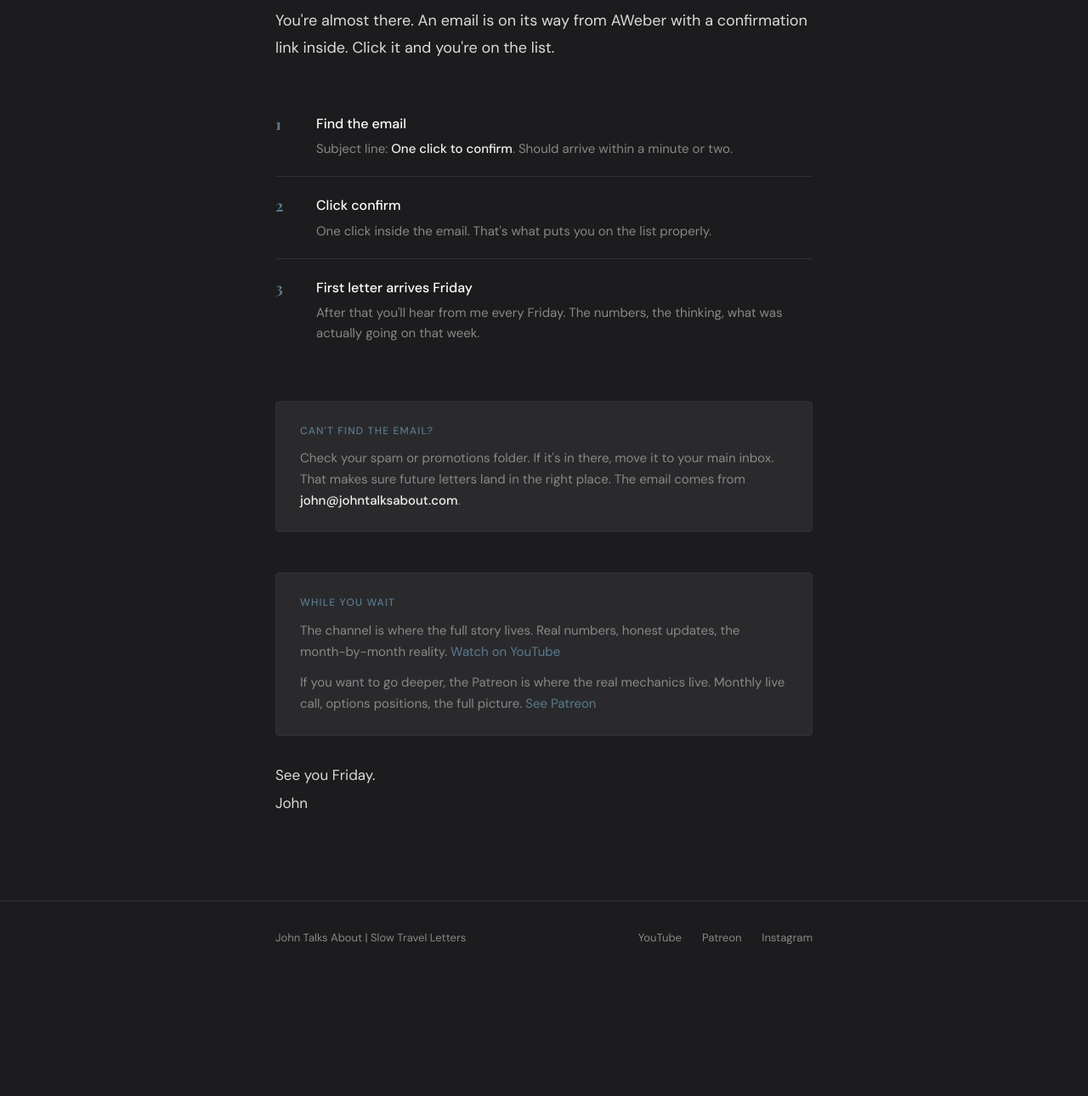
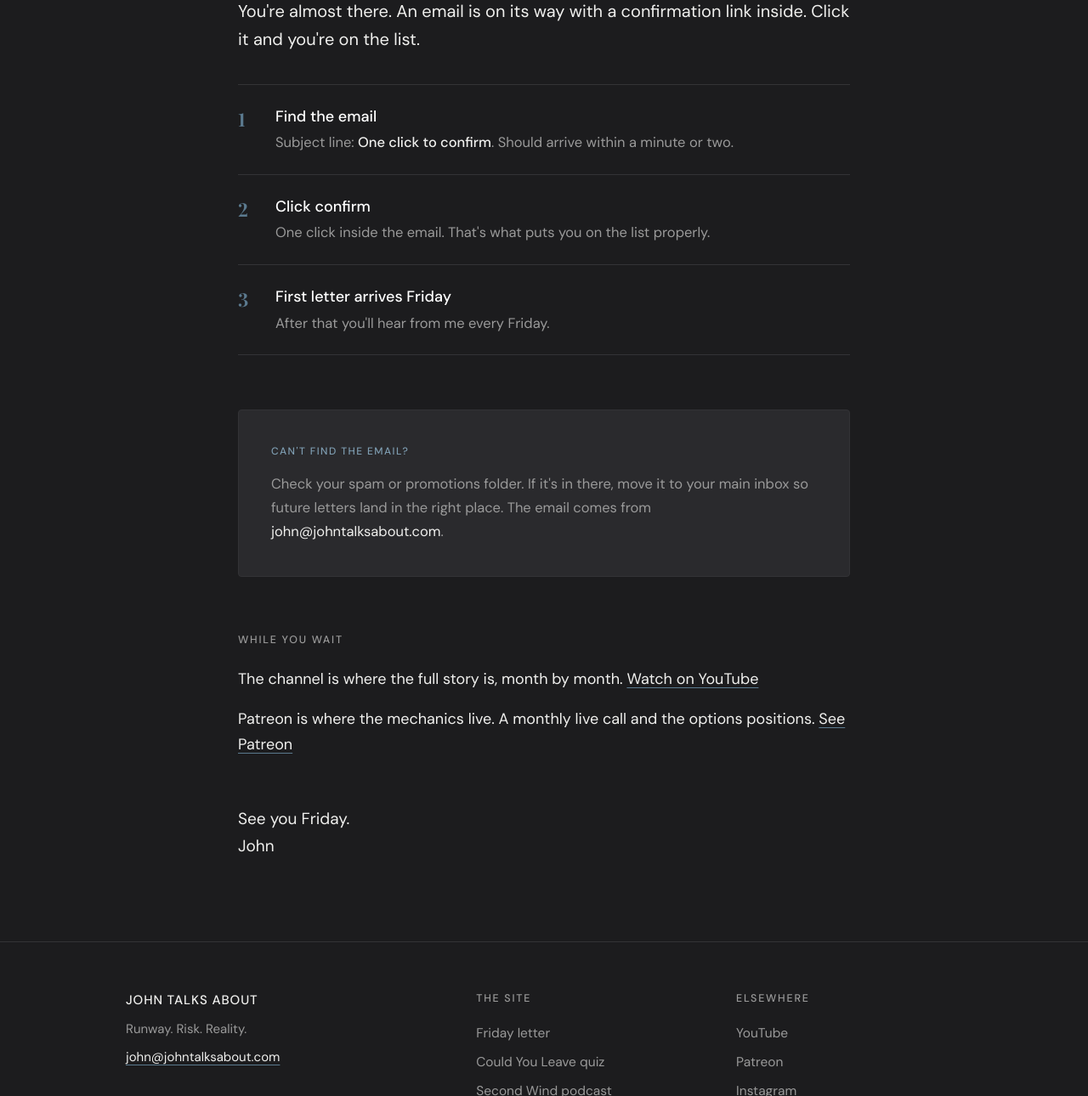
Before and after one commit to JohnTalksAbout/johntalksabout.github.io, a plain HTML site: page check-email/index.html in a window 1280 px wide. Shown: the part 320-1610 px from the top of the page at 85% size. Before the commit the page ends 1467 px from the top, so only its background shows below. Drawn offline with nearby package versions, Linux system fonts and the light colour scheme.

Commit message:
Add files via upload

```diff
--- a/check-email/index.html
+++ b/check-email/index.html
@@ -12,126 +12,53 @@
 <meta property="og:title" content="Check your inbox | John Talks About">
 <meta property="og:description" content="One step to go. Confirm your email to get the Friday letter.">
 <meta property="og:url" content="https://www.johntalksabout.com/check-email/">
-<meta name="twitter:card" content="summary">
-<link rel="preconnect" href="https://fonts.googleapis.com">
-<link rel="preconnect" href="https://fonts.gstatic.com" crossorigin>
-<link rel="stylesheet" href="https://fonts.googleapis.com/css2?family=Playfair+Display:wght@400;700&family=DM+Sans:wght@300;400;500&display=swap">
-<style>
-*{box-sizing:border-box;margin:0;padding:0}
-html{background:#1C1C1E}
-body{background:#1C1C1E;color:#F0F0EE;font-family:'DM Sans',system-ui,sans-serif;font-weight:400;line-height:1.7;font-size:17px;-webkit-font-smoothing:antialiased;margin:0;min-height:100vh}
-.jta-inner{max-width:680px;margin:0 auto;padding:0 24px}
-nav{border-bottom:1px solid #333336;padding:20px 0}
-.jta-nav{display:flex;align-items:center}
-.nav-brand{font-weight:500;font-size:15px;color:#F0F0EE;text-decoration:none;letter-spacing:.04em;text-transform:uppercase}
-.nav-link{font-size:14px;color:#888;text-decoration:none}
-.main{padding:80px 0 100px}
-.kicker{font-size:12px;font-weight:500;letter-spacing:.12em;text-transform:uppercase;color:#5B7A8F;margin-bottom:24px;display:flex;align-items:center;gap:10px}
-.kicker::after{content:'';display:block;width:32px;height:1px;background:#5B7A8F}
-h1.jta-h1{text-transform:none !important;font-family:'Playfair Display',Georgia,serif;font-size:clamp(32px,5vw,46px);font-weight:700;line-height:1.2;color:#fff;margin-bottom:28px;letter-spacing:-.01em}
-.body-text{font-size:18px;line-height:1.75;opacity:.9;margin-bottom:40px}
-.body-text p+p{margin-top:16px}
-.steps{list-style:none;margin-bottom:48px}
-.steps li{padding:20px 0;border-bottom:1px solid #333336;display:grid;grid-template-columns:32px 1fr;gap:16px;align-items:start}
-.steps li:last-child{border-bottom:none}
-.step-num{font-family:'Playfair Display',Georgia,serif;font-size:18px;font-weight:700;color:#5B7A8F;line-height:1.6}
-.step-title{font-weight:500;color:#fff;font-size:16px;margin-bottom:4px}
-.step-body{font-size:15px;color:#888;line-height:1.6}
-.step-body strong{color:#F0F0EE;font-weight:500}
-.note{background:#2A2A2D;border:1px solid #333336;border-radius:4px;padding:24px 28px;margin-bottom:48px}
-.note-label{font-size:12px;font-weight:500;letter-spacing:.1em;text-transform:uppercase;color:#5B7A8F;margin-bottom:10px}
-.note-text{font-size:15px;color:#888;line-height:1.65}
-.note-text strong{color:#F0F0EE;font-weight:500}
-.sign-off{font-size:17px;opacity:.9;line-height:1.7}
-.sign-off p+p{margin-top:4px}
-footer.jta-footer{border-top:1px solid #333336;padding:32px 0}
-.footer-inner{display:flex;align-items:center;justify-content:space-between;flex-wrap:wrap;gap:16px}
-.footer-brand{font-size:13px;color:#888}
-.footer-links{display:flex;gap:24px}
-.footer-links a{font-size:13px;color:#888;text-decoration:none}
-@media(max-width:600px){.main{padding:56px 0 80px}.note{padding:20px}.footer-inner{flex-direction:column;align-items:flex-start}}
-
-.jta-nav{flex-wrap:wrap;gap:8px 24px}
-@media(max-width:600px){.jta-nav>div{gap:14px !important}.nav-brand{font-size:13px}.nav-link{font-size:13px}.jta-nav>a.nav-link{display:none}}
-a:focus-visible,button:focus-visible,input:focus-visible{outline:2px solid #5B7A8F;outline-offset:2px}
-</style>
+<meta property="og:image" content="https://www.johntalksabout.com/assets/share.jpg">
+<meta property="og:image:width" content="1200">
+<meta property="og:image:height" content="630">
+<meta name="twitter:card" content="summary_large_image">
+<meta name="theme-color" content="#1C1C1E">
+<link rel="icon" type="image/png" sizes="48x48" href="/assets/icon-48.png">
+<link rel="apple-touch-icon" href="/assets/icon-180.png">
+<link rel="preload" href="/assets/fonts/playfair-display-latin-700-normal.woff2" as="font" type="font/woff2" crossorigin>
+<link rel="preload" href="/assets/fonts/dm-sans-latin-400-normal.woff2" as="font" type="font/woff2" crossorigin>
+<link rel="stylesheet" href="/assets/site.css">
 </head>
 <body>
-
-<nav>
-  <div class="jta-inner jta-nav">
-    <div style="display:flex;align-items:center;gap:24px">
-      <a href="/" class="nav-brand">John Talks About</a>
-      <a href="/subscribe/" class="nav-link" style="color:#5B7A8F">Newsletter</a>
-      <a href="/work-with-me/" class="nav-link">Work With Me</a>
-    </div>
-    <a href="https://youtube.com/@JohnTalksUK" class="nav-link" target="_blank" rel="noopener" style="margin-left:auto">21k on YouTube</a>
+<a class="skip" href="#main">Skip to content</a>
+<header class="site-head"><div class="wrap head-row">
+  <a class="brand" href="/"><img src="/assets/john-small.jpg" width="64" height="64" alt="">John Talks About</a>
+  <nav class="site-nav" aria-label="Main"><a href="/subscribe/">Newsletter</a><a href="/could-you-leave/">Quiz</a><a href="/#podcast">Podcast</a><a href="/work-with-me/">Work With Me</a><a class="nav-cta" href="https://www.patreon.com/cw/JohnTalksAbout" target="_blank" rel="noopener">Patreon</a></nav>
+</div></header>
+<main id="main">
+<div class="page"><div class="wrap"><div class="narrow">
+  <div class="kicker">Slow Travel Letters</div>
+  <h1 class="page-h1">One step to go. Check your inbox.</h1>
+  <p class="lead">You're almost there. An email is on its way with a confirmation link inside. Click it and you're on the list.</p>
+  <ol class="steps">
+    <li><div><b>Find the email</b><span>Subject line: <strong style="color:var(--text);font-weight:500">One click to confirm</strong>. Should arrive within a minute or two.</span></div></li>
+    <li><div><b>Click confirm</b><span>One click inside the email. That's what puts you on the list properly.</span></div></li>
+    <li><div><b>First letter arrives Friday</b><span>After that you'll hear from me every Friday.</span></div></li>
+  </ol>
+  <div class="box block">
+    <div class="card-eyebrow">Can't find the email?</div>
+    <p style="font-size:16.5px;color:var(--muted)">Check your spam or promotions folder. If it's in there, move it to your main inbox so future letters land in the right place. The email comes from <span style="color:var(--text)">john@johntalksabout.com</span>.</p>
   </div>
-</nav>
-
-<div class="main">
-  <div class="jta-inner">
-
-    <div class="kicker">Slow Travel Letters</div>
-    <h1 class="jta-h1">One step to go. Check your inbox.</h1>
-
-    <div class="body-text">
-      <p>You're almost there. An email is on its way from AWeber with a confirmation link inside. Click it and you're on the list.</p>
-    </div>
-
-    <ul class="steps">
-      <li>
-        <div class="step-num">1</div>
-        <div>
-          <div class="step-title">Find the email</div>
-          <div class="step-body">Subject line: <strong>One click to confirm</strong>. Should arrive within a minute or two.</div>
-        </div>
-      </li>
-      <li>
-        <div class="step-num">2</div>
-        <div>
-          <div class="step-title">Click confirm</div>
-          <div class="step-body">One click inside the email. That's what puts you on the list properly.</div>
-        </div>
-      </li>
-      <li>
-        <div class="step-num">3</div>
-        <div>
-          <div class="step-title">First letter arrives Friday</div>
-          <div class="step-body">After that you'll hear from me every Friday. The numbers, the thinking, what was actually going on that week.</div>
-        </div>
-      </li>
-    </ul>
-
-    <div class="note">
-      <div class="note-label">Can't find the email?</div>
-      <p class="note-text">Check your spam or promotions folder. If it's in there, move it to your main inbox. That makes sure future letters land in the right place. The email comes from <strong>john@johntalksabout.com</strong>.</p>
-    </div>
-
-    <div class="note" style="margin-bottom:32px">
-      <div class="note-label">While you wait</div>
-      <p class="note-text">The channel is where the full story lives. Real numbers, honest updates, the month-by-month reality. <a href="https://youtube.com/@JohnTalksUK" target="_blank" rel="noopener" style="color:#5B7A8F;text-decoration:none">Watch on YouTube</a></p>
-      <p class="note-text" style="margin-top:12px">If you want to go deeper, the Patreon is where the real mechanics live. Monthly live call, options positions, the full picture. <a href="https://patreon.com/johntalksabout" target="_blank" rel="noopener" style="color:#5B7A8F;text-decoration:none">See Patreon</a></p>
-    </div>
-
-    <div class="sign-off">
-      <p>See you Friday.</p>
-      <p>John</p>
-    </div>
-
+  <div class="block prose">
+    <div class="label">While you wait</div>
+    <p>The channel is where the full story is, month by month. <a class="textlink" href="https://youtube.com/@JohnTalksUK" target="_blank" rel="noopener">Watch on YouTube</a></p>
+    <p>Patreon is where the mechanics live. A monthly live call and the options positions. <a class="textlink" href="https://www.patreon.com/cw/JohnTalksAbout" target="_blank" rel="noopener">See Patreon</a></p>
   </div>
-</div>
-
-<footer class="jta-footer">
-  <div class="jta-inner footer-inner">
-    <span class="footer-brand">John Talks About | Slow Travel Letters</span>
-    <div class="footer-links">
-      <a href="https://youtube.com/@JohnTalksUK" target="_blank" rel="noopener">YouTube</a>
-      <a href="https://patreon.com/johntalksabout" target="_blank" rel="noopener">Patreon</a>
-      <a href="https://instagram.com/johntalksabout" target="_blank" rel="noopener">Instagram</a>
-    </div>
+  <div class="signoff"><p>See you Friday.</p><p>John</p></div>
+</div></div></div>
+</main>
+<footer class="site-foot"><div class="wrap">
+  <div class="foot-grid">
+    <div><div class="foot-brand">John Talks About</div><div class="foot-tag">Runway. Risk. Reality.</div><div class="foot-tag"><a class="textlink" href="mailto:john@johntalksabout.com">john@johntalksabout.com</a></div></div>
+    <div class="foot-col"><div class="label">The site</div><a href="/subscribe/">Friday letter</a><a href="/could-you-leave/">Could You Leave quiz</a><a href="/#podcast">Second Wind podcast</a><a href="/work-with-me/">One to one calls</a></div>
+    <div class="foot-col"><div class="label">Elsewhere</div><a href="https://youtube.com/@JohnTalksUK" target="_blank" rel="noopener">YouTube</a><a href="https://www.patreon.com/cw/JohnTalksAbout" target="_blank" rel="noopener">Patreon</a><a href="https://instagram.com/johntalksabout" target="_blank" rel="noopener">Instagram</a><a href="https://www.facebook.com/profile.php?id=61595739610836" target="_blank" rel="noopener">Facebook</a><a href="https://open.spotify.com/show/033ft6zJkqmsLYIiyQBE3k" target="_blank" rel="noopener">Spotify</a></div>
   </div>
-</footer>
-
+  <div class="foot-fine"><span>My own experience and my own numbers. Not financial advice.</span><span>© 2026 John Talks About</span></div>
+</div></footer>
+<script src="/assets/site.js" defer></script>
 </body>
 </html>
```
